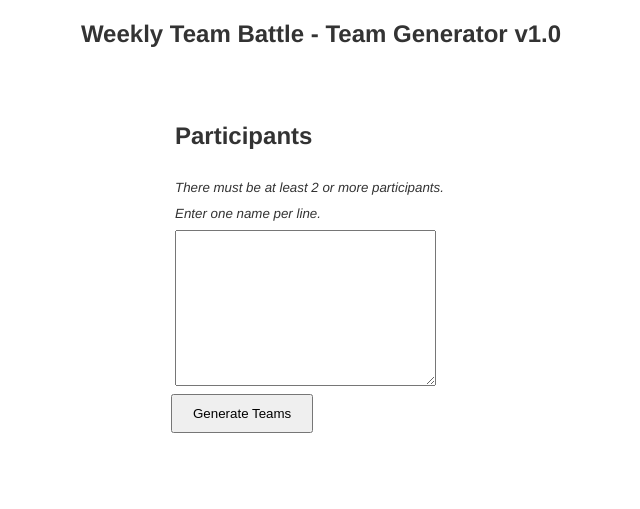
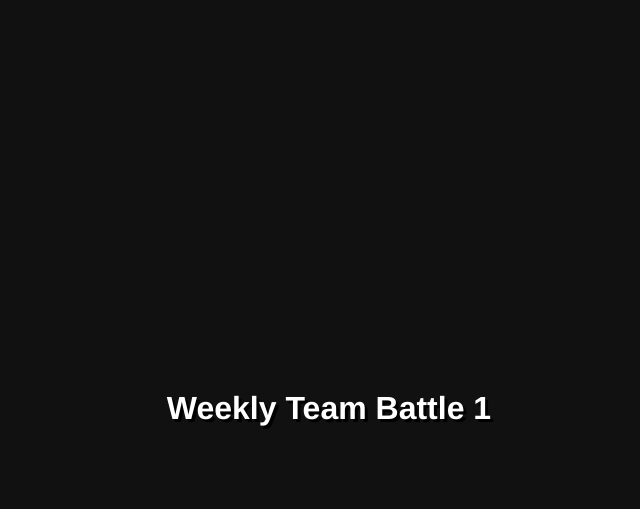
Before and after one commit to juuerlrsr/wbt-team-generator, a plain HTML site: page index.html in a window 1280 px wide. Shown: the whole page, without its empty margins (319-959 px from the left). Drawn offline with Linux system fonts and the light colour scheme.

Commit message:
Updated team generator

```diff
--- a/generator.js
+++ b/generator.js
@@ -4,6 +4,7 @@ var teams = document.getElementById('teams'),
     regenerate = document.getElementById('regenerate'),
     editparticipants = document.getElementById('editparticipants'),
     form = document.getElementById('form'),
+    cover = document.getElementById('cover'),
     team1 = document.querySelector('#team1 .captain'),
     team2 = document.querySelector('#team2 .captain'),
     team1mem = document.querySelector('#team1 .members'),
@@ -15,6 +16,10 @@ regenerate.addEventListener('click', generate);
 editparticipants.addEventListener('click', function(){
     form.style.display = 'block';
     teams.style.display = 'none';
+});
+
+cover.addEventListener('click', function(){
+    cover.style.display = 'none';
 });
 
 function generate(){
--- a/index.html
+++ b/index.html
@@ -8,22 +8,52 @@
     <style>
         html, body {
             font-size: 1em;
+            background: #111;
+            color: #fff;
+            overflow: hidden;
+            height: 100%;
         }
         html, body, h1, h2, h3, h4, h5, h6, label, div, textarea {
             font-family: "Helvetica Neue", Helvetica, Arial, sans-serif;
-            color: #333;
+            color: #fff;
+            text-shadow:3px 3px 0 rgba(0,0,0,.9);
         }
         a, a:visited, a:focus, a:hover {
-            color: #8bc34a;
+            color: #ffc933;
             text-decoration: none;
+        }
+        #cover {
+            width: 100%;
+            height: 100%;
+            position: absolute;
+            display: flex;
+            align-items: center;
+            justify-content: center;
+            background: #111;
+            text-align: center;
+            z-index: 1000;
         }
         #header {
             text-align: center;
-            margin-bottom: 50px;
+            padding: 20px 0 30px;
+        }
+        #header h1 {
+            margin-bottom: 4px;
+        }
+        textarea {
+            background: #310c0c;
+            border: none;
+            padding: 10px;
+            margin: 30px 0;
+        }
+        textarea:focus {
+            outline: 1px solid #ffc933;
+
         }
         #form {
             margin: 0 auto;
             width: 300px;
+            text-align: center;
         }
         #form div {
             padding: 4px;
@@ -31,18 +61,44 @@
         #team1, #team2 {
             text-align: center;
         }
+        #team1 h2, #team1 div {
+            color: #a891ff;
+        }
+        #team2 h2, #team2 div {
+            color: #ff8a8a;
+        }
         .members div {
             padding: 4px 0;
         }
-        button {
-            padding: 10px 20px;
+        .button {
+            text-shadow: none;
+            background: #ff3019; /* Old browsers */
+            background: -moz-linear-gradient(top, #ff3019 0%, #cf0404 100%); /* FF3.6-15 */
+            background: -webkit-linear-gradient(top, #ff3019 0%,#cf0404 100%); /* Chrome10-25,Safari5.1-6 */
+            background: linear-gradient(to bottom, #ff3019 0%,#cf0404 100%); /* W3C, IE10+, FF16+, Chrome26+, Opera12+, Safari7+ */
+            filter: progid:DXImageTransform.Microsoft.gradient( startColorstr='#ff3019', endColorstr='#cf0404',GradientType=0 ); /* IE6-9 */
+            box-shadow:10px 10px 0 rgba(0,0,0,.9);
+            transition: box-shadow 0.5s;
+            display:inline-block;
+            padding:.5em 2em;
+            text-decoration:none;
+        }
+        .button:hover {
+            box-shadow: 0 0 0 rgba(0,0,0,.9);
+        }
+        .parallelogram{
+            transform: skew(-20deg);
+        }
+        .skew-fix{
+            display:inline-block;
+            transform: skew(20deg);
         }
         #options {
             text-align: center;
         }
-        #options button {
+        #options .button {
             margin-top: 100px;
-            margin-bottom: 4px;
+            margin-bottom: 30px;
         }
         @media (orientation: landscape) {
             #team1 {
@@ -57,24 +113,30 @@
     </style>
 </head>
 <body>
+    <div id="cover">
+        <h1>Weekly Team Battle 1</h1>
+    </div>
     <section id="header">
-        <h1>Weekly Team Battle - Team Generator v1.0</h1>
+        <h1>Weekly Team Battle 1</h1>
+        <small><em>WTB Team Generator v1.0.1</em></small>
     </section>
     <section id="form">
         <div>
             <h2>Participants</h2>
         </div>
-        <div>
+        <div style="display:none">
              <small><em>There must be at least 2 or more participants.</em></small>
         </div>
         <div>
             <small><em>Enter one name per line.</em></small>
         </div>
         <div>
-            <textarea name="participants" id="participants" cols="30" rows="10"></textarea>
+            <textarea spellcheck="false" name="participants" id="participants" cols="30" rows="10"></textarea>
         </div>
         </div>
-            <button id="submit">Generate Teams</button>
+            <a id="submit" class="button parallelogram" href="javascript:void(0)">
+                    <span class="skew-fix">Generate Teams</span>
+            </a>
         </div>
     </section>
     <section id="teams">
@@ -89,7 +151,9 @@
             </div>
         </div>
         <div id="options">
-            <button id="regenerate">Regenerate List</button>
+            <a id="regenerate" class="button parallelogram" href="javascript:void(0)">
+                <span class="skew-fix">Regenerate Teams</span>
+            </a>
             <div>
                 <a id="editparticipants" href="javascript:void(0)"><small>Edit Participants</small></a>
             </div>
```
